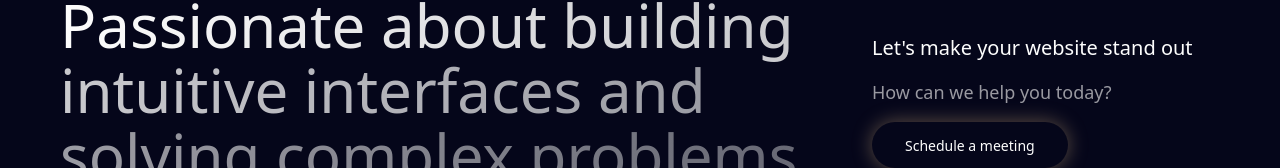
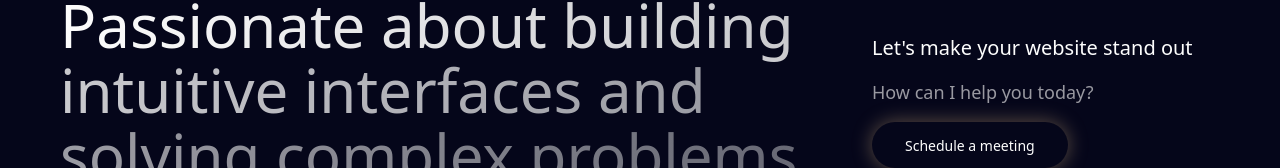
Before and after one commit to EA10-lite/my-portfolio, a React (Vite) app: page / in a window 1280 px wide. Shown: the part 205-373 px from the top of the page. Built offline with nearby package versions, Linux system fonts and the light colour scheme.

Commit message:
updating text to be more personalized

```diff
--- a/src/components/Hero.tsx
+++ b/src/components/Hero.tsx
@@ -56,7 +56,7 @@ const Hero = () => {
                                 variants={itemVariants}
                             >
                                 <p className="text-white text-lg md:text-xl leading-base font-sans-medium">Let's make your website stand out</p>
-                                <p className="text-base md:text-lg text-grey leading-base font-sans-medium">How can we help you today?</p>
+                                <p className="text-base md:text-lg text-grey leading-base font-sans-medium">How can I help you today?</p>
                                 <div className="">
                                     <Button
                                         title="Schedule a meeting"
```
